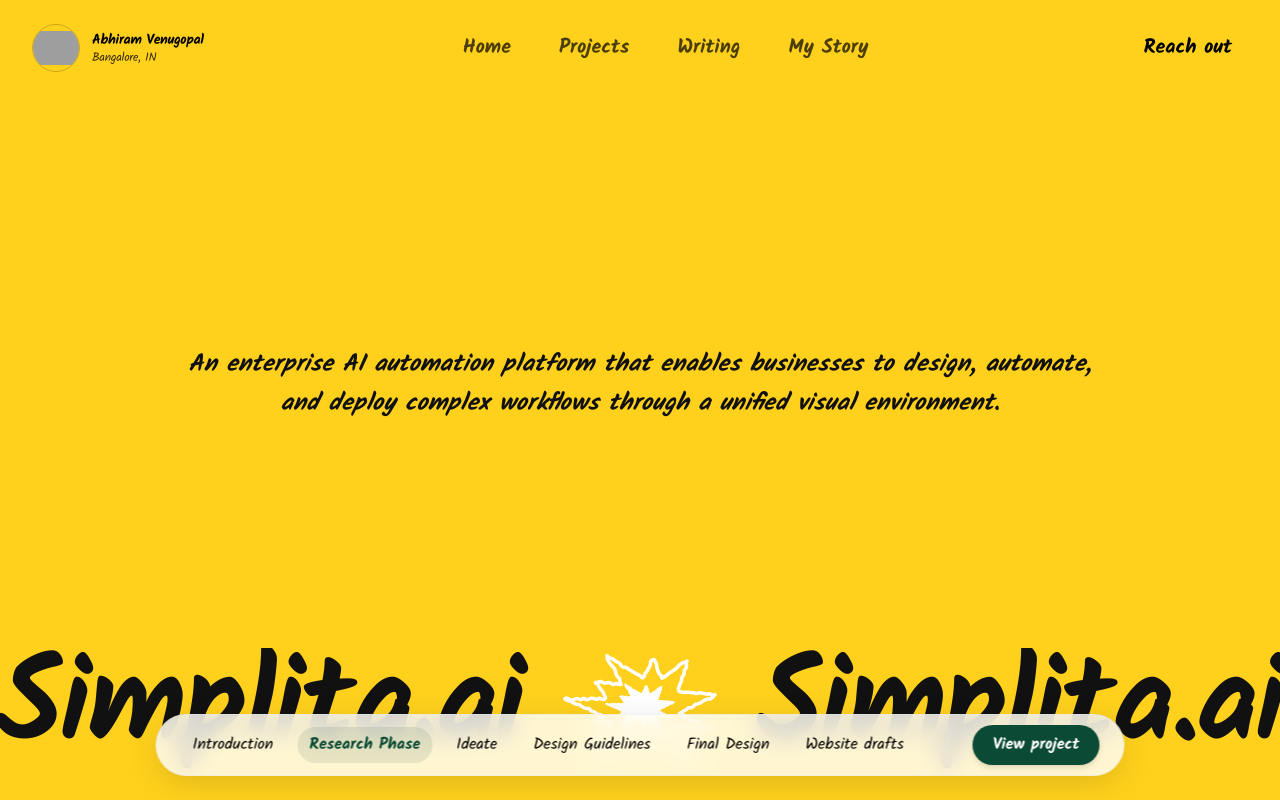
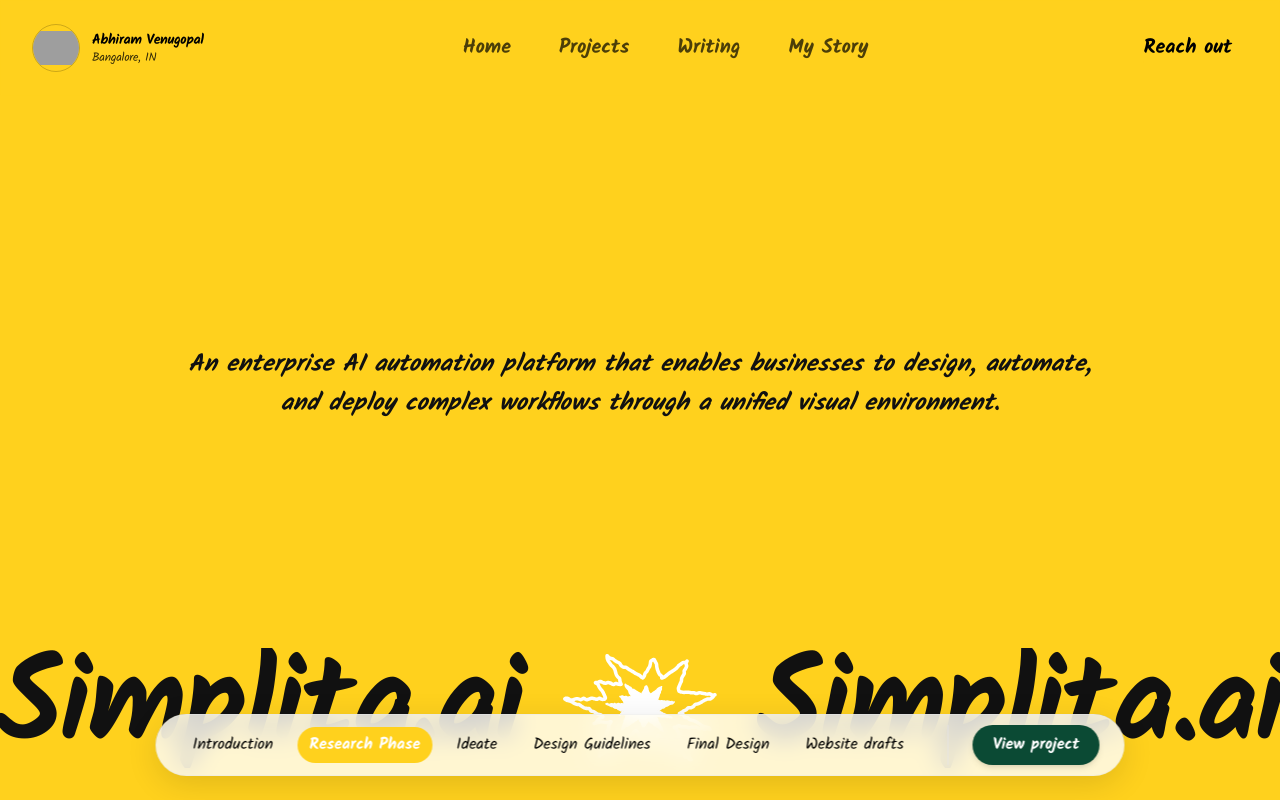
Before and after one commit to abhiramvenugopal204/design-portfolio, a Next.js app: page /simplita in a window 1280 px wide. Shown: the top 800 px of the page. Built offline with nearby package versions, Linux system fonts and the light colour scheme; grey boxes are pictures that could not be loaded; a web font is replaced by a local one.

Commit message:
Style selected state in Dock to brand yellow with white text

```diff
--- a/app/components/Dock.tsx
+++ b/app/components/Dock.tsx
@@ -63,16 +63,18 @@
               <button
                 key={item.target}
                 onClick={() => handleScrollTo(item.target)}
-                className="relative px-3 py-1.5 text-[14px] md:text-[16px] font-normal transition-colors duration-300 text-black hover:text-[#0B4A34] whitespace-nowrap focus:outline-none"
+                className={`relative px-3 py-1.5 text-[14px] md:text-[16px] font-normal transition-colors duration-300 whitespace-nowrap focus:outline-none ${
+                  isActive ? "text-white" : "text-black hover:text-[#0B4A34]"
+                }`}
               >
                 {isActive && (
                   <motion.span
                     layoutId="active-bubble"
-                    className="absolute inset-0 bg-[#0B4A34]/10 rounded-full -z-10"
+                    className="absolute inset-0 bg-brand-yellow rounded-full -z-10"
                     transition={{ type: "spring", stiffness: 380, damping: 30 }}
                   />
                 )}
-                <span className={isActive ? "font-bold text-[#0B4A34]" : ""}>
+                <span className={isActive ? "font-bold" : ""}>
                   {item.label}
                 </span>
               </button>
```
